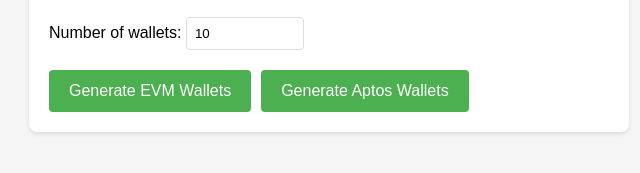
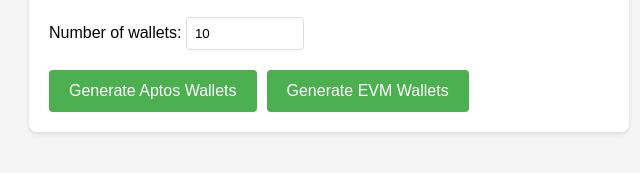
Before and after one commit to suwayesuwaye/wallet-generator, a plain HTML site: page index.html in a window 1280 px wide. Shown: the part 121-294 px from the top of the page, 311-951 px from the left. Drawn offline with Linux system fonts and the light colour scheme.

Commit message:
Update index.html

```diff
--- a/index.html
+++ b/index.html
@@ -95,8 +95,8 @@
             <input type="number" id="amount" value="10" min="1" max="5000">
         </div>
         <div class="button-group">
-            <button onclick="generateWallets('evm')" id="evmBtn">Generate EVM Wallets</button>
-            <button onclick="generateWallets('aptos')" id="aptosBtn">Generate Aptos Wallets</button>
+            <button onclick="generateWallets('evm')" id="evmBtn">Generate Aptos Wallets</button>
+            <button onclick="generateWallets('aptos')" id="aptosBtn">Generate EVM Wallets</button>
         </div>
         <div class="loading" id="loadingText">Initializing...</div>
     </div>
```
